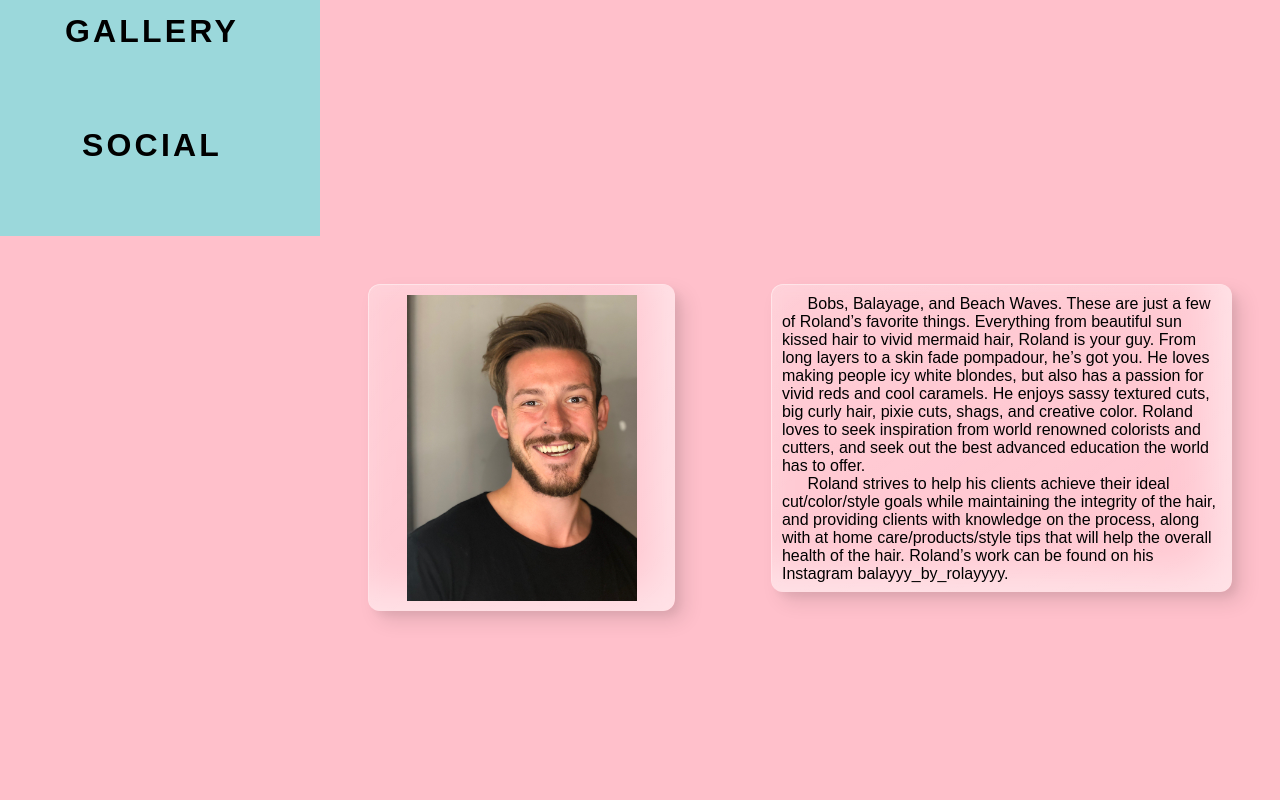
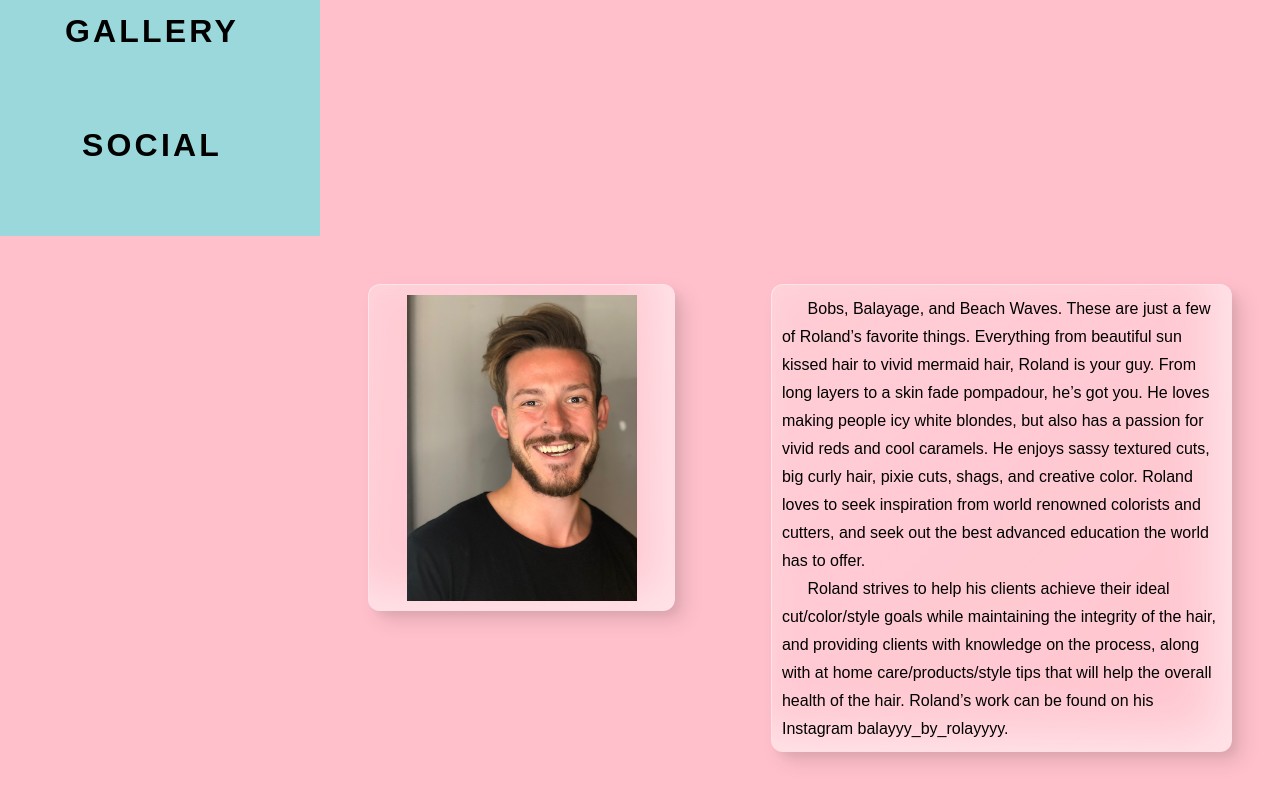
Before and after one commit to thomasfriedrichs/york-hair, a React (Create React App) app: page / in a window 1280 px wide. Shown: the part 564-1364 px from the top of the page. Built offline with nearby package versions, Linux system fonts and the light colour scheme.

Commit message:
edit bio

```diff
--- a/src/components/About/AboutStyles.js
+++ b/src/components/About/AboutStyles.js
@@ -66,4 +66,6 @@ export const OpaqueContainerPic = styled.div`
 
 export const P = styled.div`
   text-indent: 2vw;
+  line-height: 3.5vh;
+  font-weight: 2em;
 `
```
